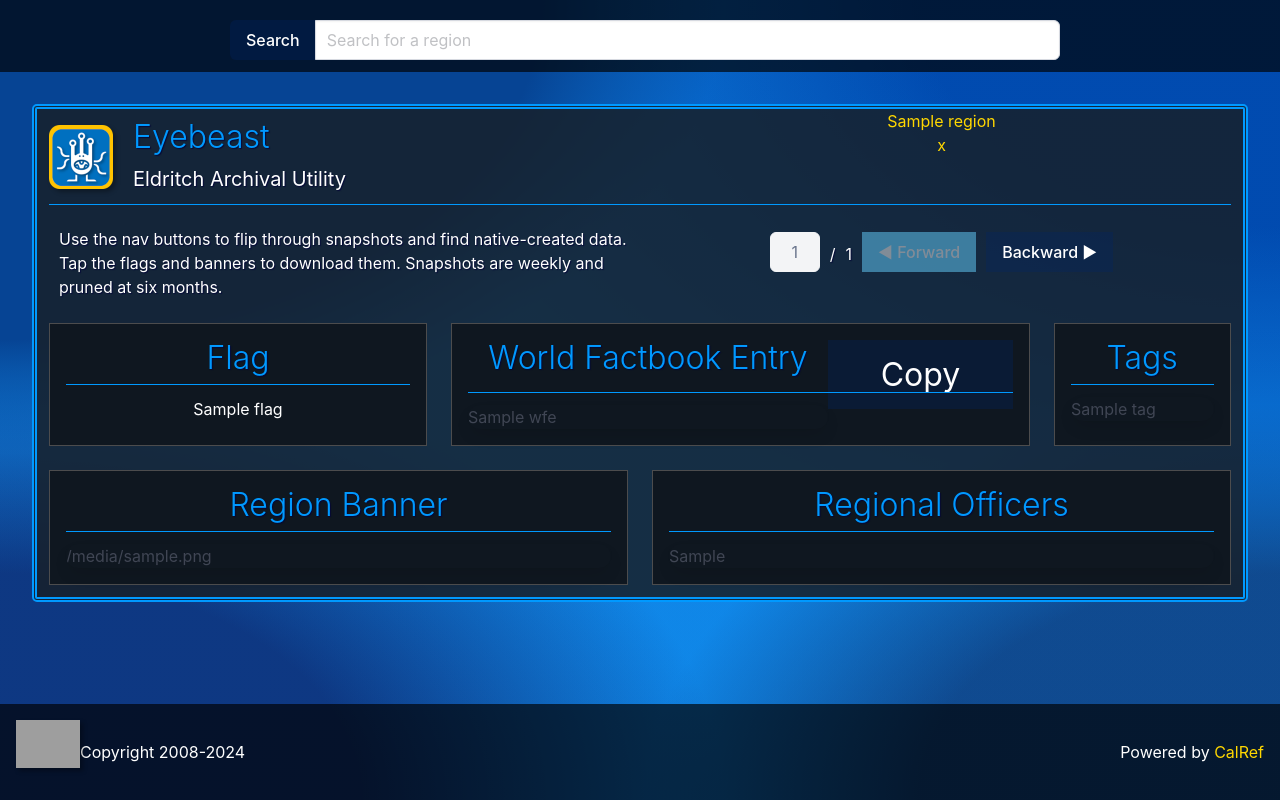
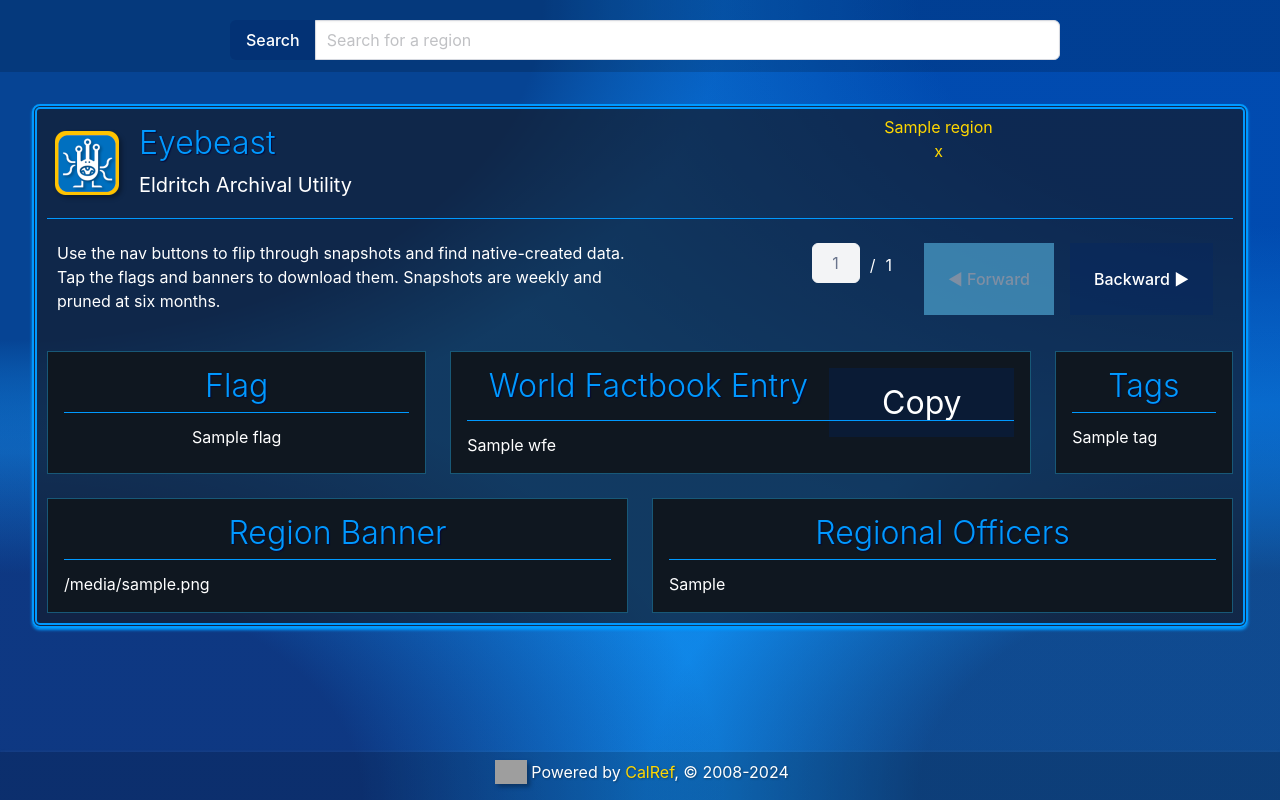
Before and after one commit to Lucabaduka/Eyebeast, a Flask app: template templates/gazer.html in a window 1280 px wide. Run offline with Flask 3, Linux system fonts and the light colour scheme; the template is opened without the code that fills it: most values are stand-ins (such as "Sample title", 1, 10 or a date in 2020); some libraries are stand-ins or nearby versions; grey boxes are pictures that could not be loaded.

Commit message:
Modernised CSS

```diff
--- a/static/beholder.css
+++ b/static/beholder.css
@@ -1,4 +1,21 @@
 /* Main */
+
+@media only screen and (max-width: 767px) {
+    .mflex {
+        display: block;
+    }
+    .mline {
+        justify-content: center;
+    }
+}
+@media only screen and (min-width: 768px) {
+    .mflex {
+        display: flex;
+    }
+    .mline {
+        justify-content: end;
+    }
+}
 
 html {
     background:
@@ -7,7 +24,6 @@ html {
     radial-gradient(ellipse at top right, #00529F 20%, #248cca80 50%),
     radial-gradient(ellipse at bottom right, #001626 20%, #00AAFD 35%);
 }
-
 body {
     color: #FFFFFF;
     font-size: 1em;
@@ -24,6 +40,9 @@ body {
 .is-fullwidth {
     width: 100%;
 }
+.tall {
+    height: 100%;
+}
 
 /* Text */
 
@@ -36,6 +55,9 @@ body {
 }
 .title:not(:last-child) {
     margin-bottom: 0.5rem;
+}
+.subtitle {
+    color: #FFFFFF;
 }
 .is-2 {
     font-weight: 300;
@@ -96,33 +118,25 @@ a:hover {
     padding: 10px;
     margin: 0 auto;
 }
-.outline-compact {
-    clear: both;
-    background: #17202BDB;
-    border: 5px double #09F;
-    padding: 12px;
-    border-radius: 5px;
-    margin: 0 auto;
-}
 .divider {
     border-bottom-color: #09F;
     border-bottom-style: solid;
     border-bottom-width: 1px;
     position: relative;
 }
+.inbox {
+    background: #0B1120A8;
+    border: 1px solid #1e4ca6c2;
+    border-radius: 2px;
+    padding: 16px;
+    max-width: 100% !important;
+    overflow: auto;
+}
 .subbox {
     background: #0F1720;
-    border: 1px solid #4C4C4D;
+    border: 1px solid #185877;
     padding: 16px;
     max-width: 100% !important;
-    height: 100%;
-}
-.box {
-    background: #0F1720;
-    max-width: 100% !important;
-    overflow-y: scroll;
-    max-height: 300px;
-    padding: 0;
 }
 .media-content {
     flex-basis: auto;
@@ -155,7 +169,12 @@ a:hover {
     padding-right: 10px;
 }
 .footer {
-    padding: 1rem;
+    padding: 0.5rem;
+    background-color: #00000029;
+    color: #ffffff;
+    text-align: center;
+    text-shadow: 1px 1px 2px #0f0f0f5e;
+    box-shadow: 0 -1px 2px #b1b1b10f
 }
 
 /* Button Classes */
@@ -283,15 +302,14 @@ a:hover {
 
 /* Data Classes */
 
-.data-display {
-    overflow-y: scroll;
-}
 .data-display::-webkit-scrollbar {
     display: none;
 }
 .data-display {
     -ms-overflow-style: none;
     scrollbar-width: none;
+    max-height: 325px;
+    overflow-y: scroll;
 }
 input::-webkit-outer-spin-button,
 input::-webkit-inner-spin-button {
@@ -306,7 +324,7 @@ input[type=number] {
 }
 
 .mask {
-    background-color: #000000ab;
+    background-color: #00000029;
     display:block;
 }
 pre, .content pre {
--- a/templates/gazer.html
+++ b/templates/gazer.html
@@ -36,21 +36,21 @@
     <!-- Main -->
 
     <section class="hero-body">
-        <div class="container outline-compact" style="max-width: 95%;">
-            <div class="columns mb-0">
+        <div class="container outline" style="max-width: 95%;">
+            <div class="columns p-2 mb-0">
                 <div class="column is-half py-0">
 
-                    <article class="media" style="text-align:left">
+                    <article class="media has-text-left">
                         <figure>
                             <p class="image depth is-64x64">
-                                <a href="/"><img src ="{{ url_for('static', filename='eyecon.png') }}"></a>
+                                <a href="/"><img src ="../static/eyecon.png"></a>
                             </p>
                         </figure>
                         <div class="media-content more-space">
                             <h1 class="title is-flex">
                                 <span class="blue space">Eyebeast</span>
                             </h1>
-                            <p class="subtitle white space is-flex">
+                            <p class="subtitle space is-flex">
                                 Eldritch Archival Utility
                             </p>
                         </div>
@@ -86,9 +86,9 @@
 
             <div class="space"></div>
 
-            <div class="columns" style="margin-bottom: 10px;">
-                <div class="column left">
-                    <p class="white space">
+            <div class="columns mb-3">
+                <div class="column">
+                    <p class="space">
                         Use the nav buttons to flip through snapshots and find native-created data. Tap the flags and banners to download them.
                         Snapshots are weekly and pruned at six months.
                     </p>
@@ -96,19 +96,18 @@
 
                 <!-- Nav Buttons -->
 
-                <div class="column has-text-right" style="margin-top: 15px;">
-                    <div class="is-fullhd center" style="display:flex;">
-                        <div style="width: 50px;">
-                            <input class="input center" id="indexBox" type="number" value="1" style="min-width: 45px;" disabled>
+                <div class="column mflex">
+                    <div class="column mline is-flex">
+                        <input class="input center" id="indexBox" type="number" style="width: 3em;" value="1" disabled="">
+
+                        <span class="space">/ </span><span class="space" id="length">{{length}}</span>
+                    </div>
+                    <div class="column center is-flex">
+                        <div class="px-2">
+                            <button class="button is-info py-5 px-5" id="forward" onclick="downity()" disabled="">◀ Forward</button>
                         </div>
-                        <span class="white space">/ </span><span class="white space" id="length">{{length}}</span>
-                        <div class="space"></div>
-                        <div class="is-one-third">
-                            <button class="button is-info" id="forward" onclick="downity()" disabled>◀ Forward</button>
-                        </div>
-                        <div class="space"></div>
-                        <div class="is-one-third">
-                            <button class="button is-info" id="backward" onclick="uppity()" {{breaks[0]}}>Backward ▶</button>
+                        <div class="px-2">
+                            <button class="button is-info py-5 px-5" id="backward" onclick="uppity()" {{breaks[0]}}="">Backward ▶</button>
                         </div>
                     </div>
                 </div>
@@ -118,14 +117,14 @@
 
             <div class="columns is-multiline">
                 <div class="column is-one-third">
-                    <div class="content subbox">
+                    <div class="content subbox tall">
                         <h1 class="title is-3 center">
                             <span class="blue">Flag</span>
                         </h1>
                         <div class="divider">
                             <ul></ul>
                         </div>
-                        <p class="center white space">
+                        <p class="center space">
                             <div class="center" id="flags">
                             {% for flag in flags %}
                                 {{ flag | safe }}
@@ -138,10 +137,10 @@
                 <!-- WFE Results -->
 
                 <div class="column is-half">
-                    <div class="content subbox">
+                    <div class="content subbox tall">
                         <div>
                             <h1 class="title is-3 center">
-                                <button class="copy" onclick="copityopity()" id="copy" style="float: right;" {{breaks[1]}}> Copy </button>
+                                <button class="copy is-pulled-right" onclick="copityopity()" id="copy" {{breaks[1]}}> Copy </button>
                                 <span class="blue">World Factbook Entry</span>
                             </h1>
 
@@ -149,8 +148,8 @@
                         <div class="divider">
                             <ul></ul>
                         </div>
-                        <p class="center white space">
-                            <div class="content box data-display">
+                        <p class="center space">
+                            <div class="content data-display">
                                 <div id="wfes">
                                 {% for wfe in wfes %}
                                     {{ wfe | safe}}
@@ -164,15 +163,15 @@
                 <!-- Tag Results -->
 
                 <div class="column">
-                    <div class="content subbox">
+                    <div class="content subbox tall">
                         <h1 class="title is-3 center">
                             <span class="blue" style="padding-right: 0.5%;">Tags</span>
                         </h1>
                         <div class="divider">
                             <ul></ul>
                         </div>
-                        <p class="center white space" style="font-size: 80%;">
-                            <div class="content box data-display">
+                        <p class="center space" style="font-size: 80%;">
+                            <div class="content data-display">
                                 <div id="tags">
                                 {% for tag in tags %}
                                     {{ tag | safe}}
@@ -186,15 +185,15 @@
                 <!-- Banner Results -->
 
                 <div class="column is-half">
-                    <div class="content subbox">
+                    <div class="content subbox tall">
                         <h1 class="title is-3 center">
                             <p class="blue">Region Banner</p>
                         </h1>
                         <div class="divider">
                             <ul></ul>
                         </div>
-                        <p class="center white space" style="font-size: 80%;">
-                            <div class="content box data-display">
+                        <p class="center space" style="font-size: 80%;">
+                            <div class="content data-display">
                                 <div id="banners">
                                 {% for banner in banners %}
                                     {{ banner | safe }}
@@ -208,15 +207,15 @@
                 <!-- Officer Results -->
 
                 <div class="column is-half">
-                    <div class="content subbox">
+                    <div class="content subbox tall">
                         <h1 class="title is-3 center">
                             <span class="blue">Regional Officers</span>
                         </h1>
                         <div class="divider">
                             <ul></ul>
                         </div>
-                        <p class="center white space" style="font-size: 80%;">
-                            <div class="content box data-display">
+                        <p class="center space" style="font-size: 80%;">
+                            <div class="content data-display">
                                 <div id="ros">
                                 {% for ro in ros %}
                                     {{ ro | safe }}
@@ -232,23 +231,20 @@
 
     <!-- footer -->
 
-    <section class="footer mask">
-        <article class="media media-footer">
-            <figure>
-                <p class="image depth is-64x64">
-                    <a href="https://calref.ca/"><img src="https://calref.ca/images/icon.png"></a>
+    <footer class="footer is-flex center">
+        <article class="media-footer is-flex">
+            <figure class="px-1">
+                <p class="image depth is-32x32">
+                    <a href="https://calref.ca/"><img src="https://calref.ca/images/icon_white.png"></a>
                 </p>
             </figure>
             <div class="media-content">
-                <p class="is-size-6">Copyright 2008-2024</p>
-            </div>
-            <div>
-                <p class="is-size-6 has-text-centered">
-                    Powered by <a class="gold" href="https://calref.ca/">CalRef</a>
+                <p class="is-size-6">
+                    <span>Powered by <a class="gold" href="https://calref.ca/">CalRef</a></span><span>, © 2008-2024</span>
                 </p>
             </div>
         </article>
-    </section>
+    </footer>
 
 </div>
 
```
Also changed, not shown: templates/404.html (+14 -17 lines), templates/main.html (+12 -15 lines).
